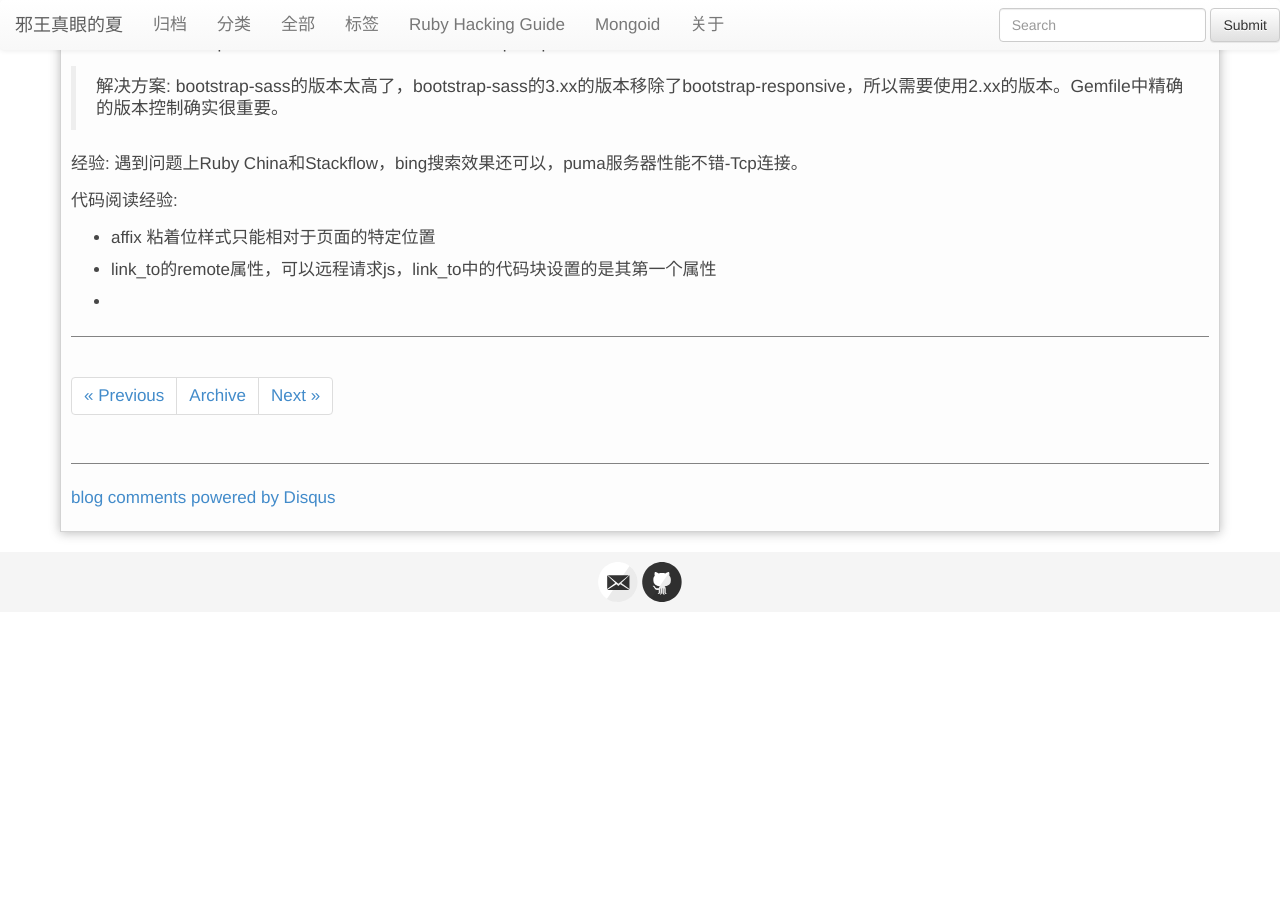
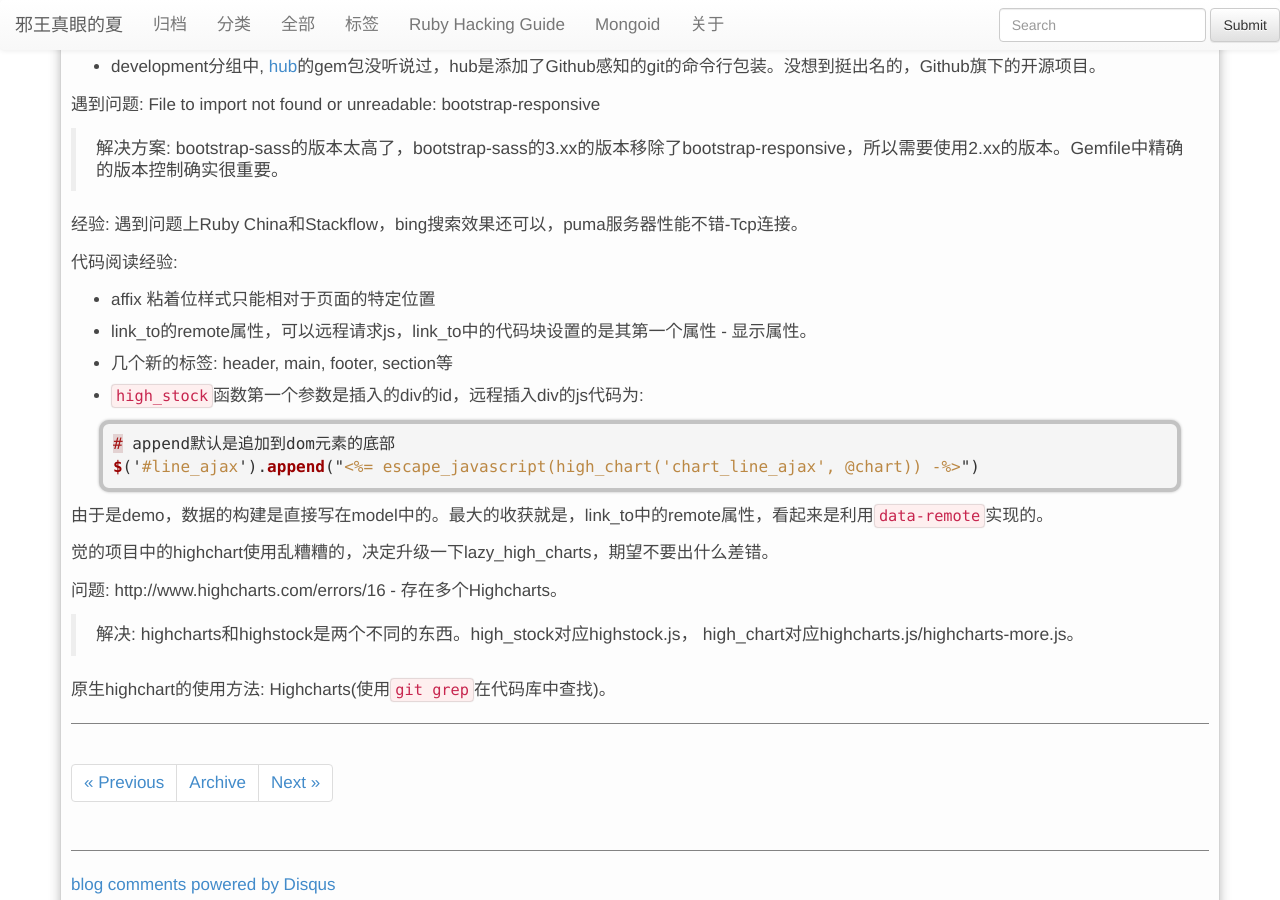
Before and after one commit to xiajian/xiajian.github.io, a Jekyll site: the page built from _posts/2014-11-25-lazy_high_charts.md, in a window 1280 px wide and 900 px high, scrolled down 1849 px. Built offline with Jekyll 4.4.1, drawn with Linux system fonts in a browser that asks for light colours; nearby versions of some CDN libraries; Markdown is read by kramdown in place of the engine named in the settings; comment, search, counter and statistics services are not loaded; before the commit the page ends 2461 px from its top, so only the background shows below that; some of the changed text lies outside the part shown.

Commit message:
lazy_high_chart

````diff
--- a/_posts/2014-11-25-lazy_high_charts.md
+++ b/_posts/2014-11-25-lazy_high_charts.md
@@ -40,6 +40,7 @@ LazyHighCharts提供了简单且灵活的方法，从而在Ruby中使用HighChar
   f.chart({:defaultSeriesType=>"column"})
 end
 ```
+> 思: 图标的绘制存在几个要素，标题、x轴和y轴，序列化的线。
 
 视图中的代码:
 
@@ -84,5 +85,21 @@ demo应用程序中使用的gem包:
 代码阅读经验:
 
 * affix 粘着位样式只能相对于页面的特定位置
-* link_to的remote属性，可以远程请求js，link_to中的代码块设置的是其第一个属性
-*
+* link_to的remote属性，可以远程请求js，link_to中的代码块设置的是其第一个属性 - 显示属性。
+* 几个新的标签: header, main, footer, section等
+* `high_stock`函数第一个参数是插入的div的id，远程插入div的js代码为:
+
+```javascript
+# append默认是追加到dom元素的底部
+$('#line_ajax').append("<%= escape_javascript(high_chart('chart_line_ajax', @chart)) -%>")
+```
+
+由于是demo，数据的构建是直接写在model中的。最大的收获就是，link_to中的remote属性，看起来是利用`data-remote`实现的。
+
+觉的项目中的highchart使用乱糟糟的，决定升级一下lazy_high_charts，期望不要出什么差错。
+
+问题: http://www.highcharts.com/errors/16 - 存在多个Highcharts。
+
+> 解决: highcharts和highstock是两个不同的东西。high_stock对应highstock.js， high_chart对应highcharts.js/highcharts-more.js。
+
+原生highchart的使用方法: Highcharts(使用`git grep`在代码库中查找)。
````
